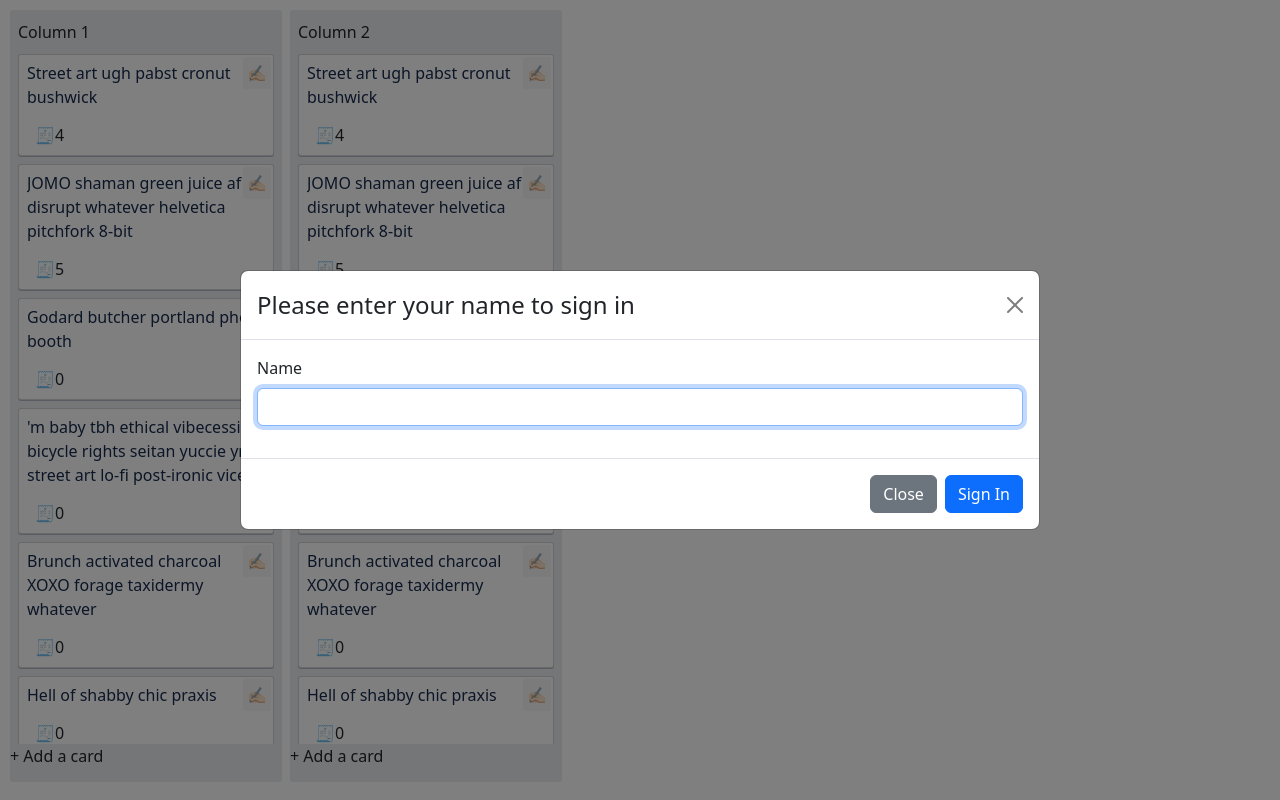
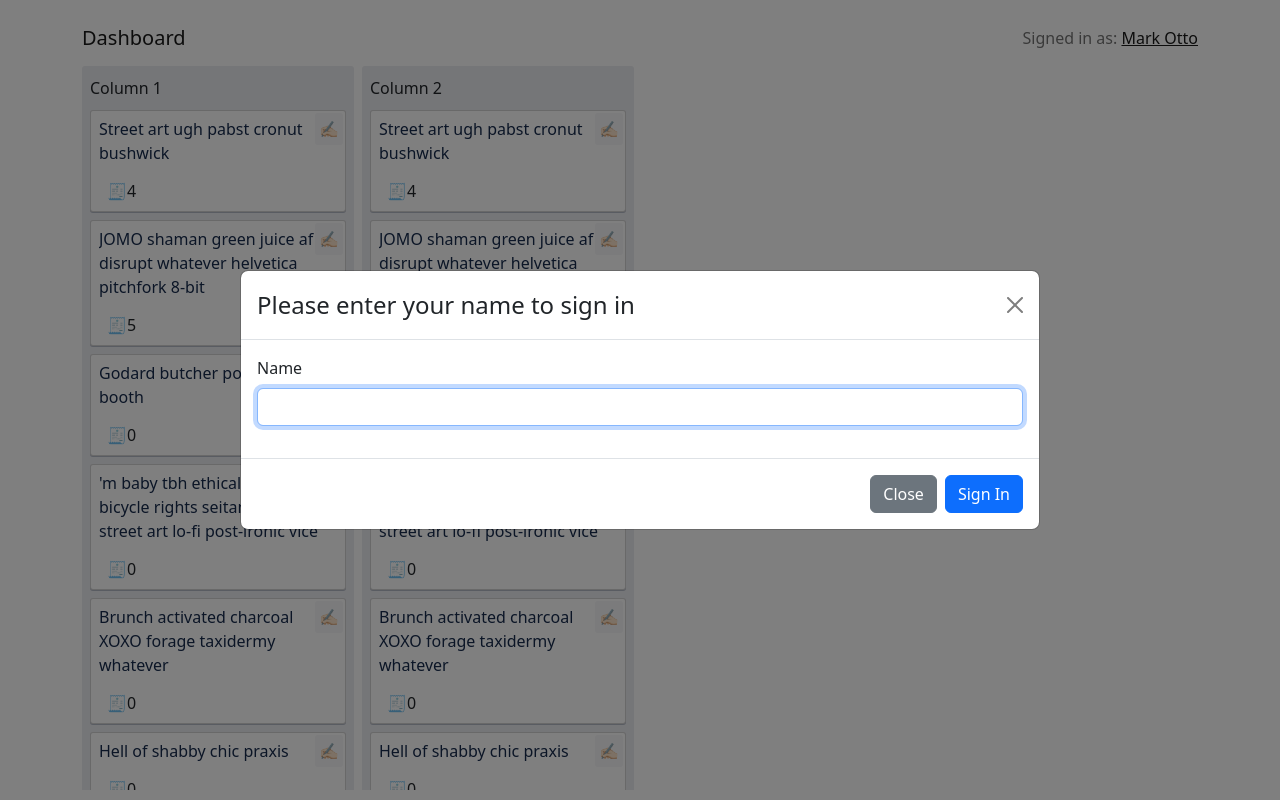
Before and after one commit to ItSerje/kanban-board_react, a React (Create React App) app: page / in a window 1280 px wide. Built offline with nearby package versions, Linux system fonts and the light colour scheme.

Commit message:
add Bootstrap navbar

```diff
--- a/src/App.css
+++ b/src/App.css
@@ -1,3 +1,8 @@
+.dashboard-container {
+  padding-right: calc(var(--bs-gutter-x) * 0.5);
+  padding-left: calc(var(--bs-gutter-x) * 0.5);
+}
+
 .dashboard {
   bottom: 0;
   left: 0;
--- a/src/App.tsx
+++ b/src/App.tsx
@@ -1,5 +1,7 @@
 import { useState } from 'react';
 import logo from './logo.svg';
+import BootstrapContainer from 'react-bootstrap/Container';
+import BootstrapNavbar from 'react-bootstrap/Navbar';
 import 'bootstrap/dist/css/bootstrap.min.css';
 import './App.css';
 import CardsListContainer from './components/cardsList/CardsListContainer';
@@ -15,7 +17,18 @@ function App() {
 
   return (
     <section className='dashboard'>
-      <>
+      <BootstrapNavbar>
+        <BootstrapContainer>
+          <BootstrapNavbar.Brand href='#home'>Dashboard</BootstrapNavbar.Brand>
+          <BootstrapNavbar.Toggle />
+          <BootstrapNavbar.Collapse className='justify-content-end'>
+            <BootstrapNavbar.Text>
+              Signed in as: <a href='#login'>Mark Otto</a>
+            </BootstrapNavbar.Text>
+          </BootstrapNavbar.Collapse>
+        </BootstrapContainer>
+      </BootstrapNavbar>
+      <BootstrapContainer className='dashboard-container'>
         <LoginModal
           modalShow={modalShow}
           closeModalHandler={closeModalHandler}
@@ -33,7 +46,7 @@ function App() {
             />
           );
         })}
-      </>
+      </BootstrapContainer>
     </section>
   );
 }
```
